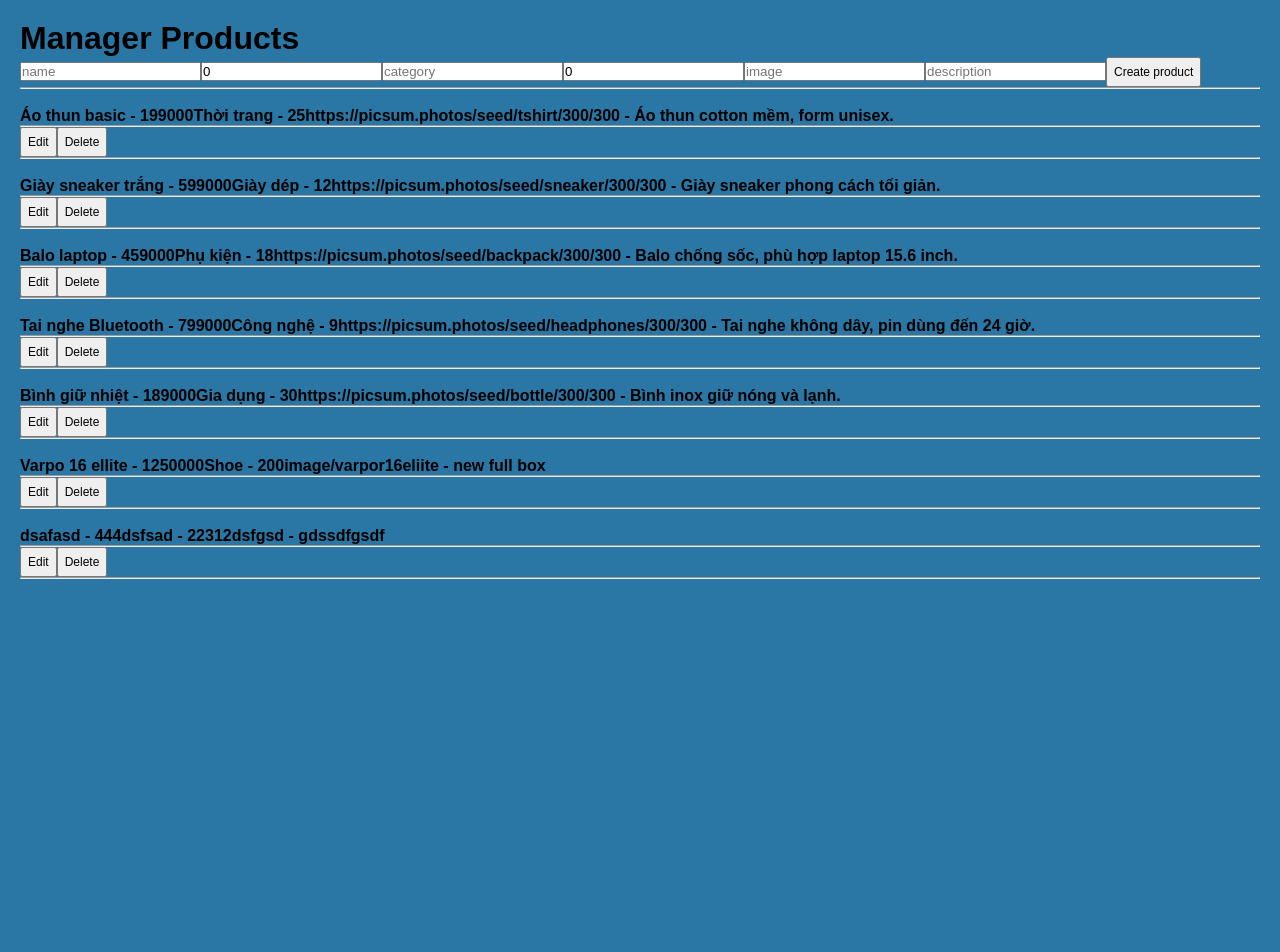
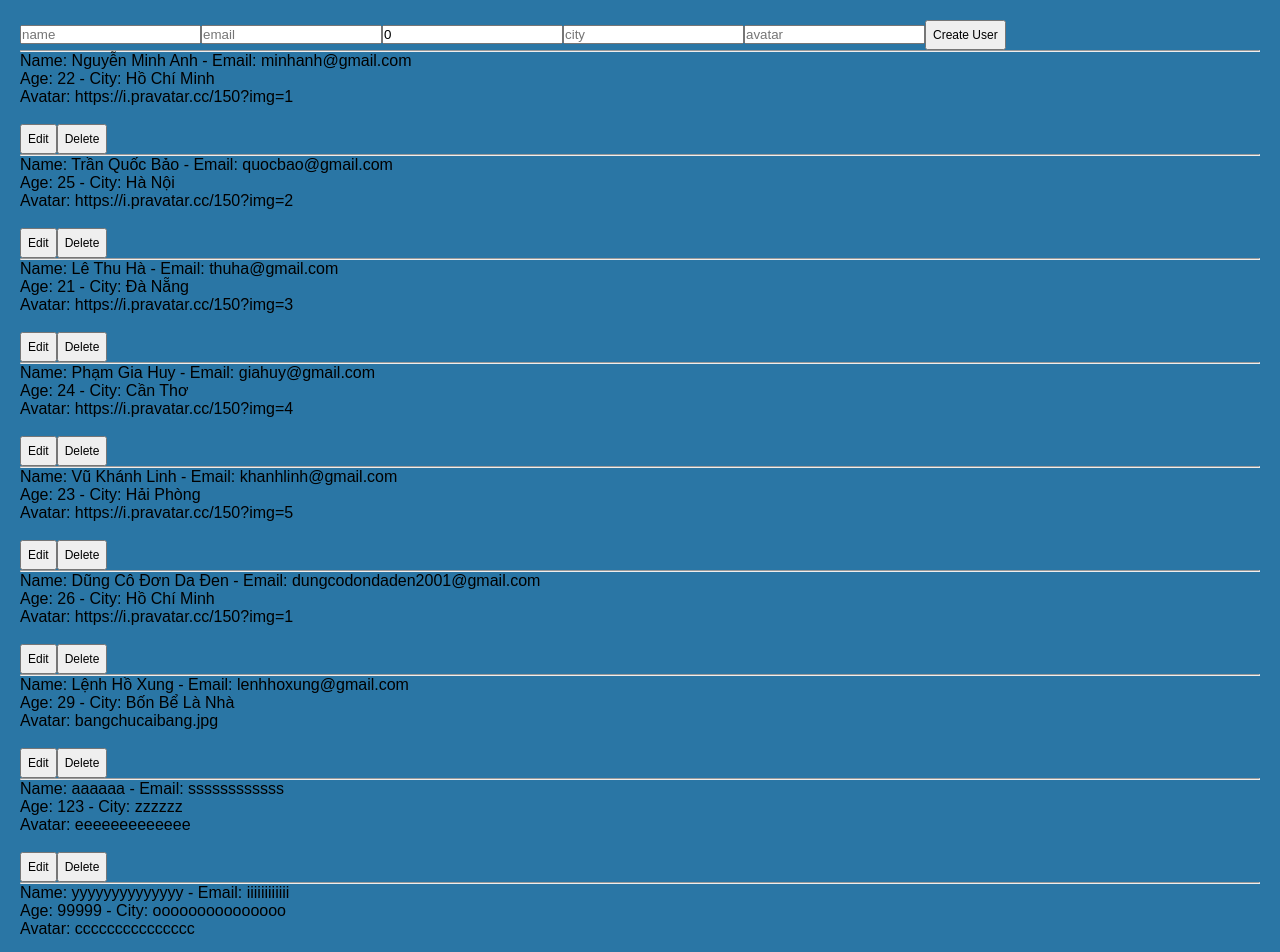
Before and after one commit to TruongTuanDung2001/React-learning, a React (Vite) app: page / in a window 1280 px wide. Shown: the top 952 px of the page. Before the commit the page ends 800 px from the top, so only its background shows below. Built offline with nearby package versions, Linux system fonts and the light colour scheme; data requests are answered from the project's data file.

Commit message:
Redo or Re-fetch api users

```diff
--- a/db.json
+++ b/db.json
@@ -49,12 +49,28 @@
       "avatar": "https://i.pravatar.cc/150?img=1"
     },
     {
-      "id": "T4y9YpWuClw",
       "name": "Lệnh Hồ Xung",
-      "email": "xungbangchu@gmail.com",
-      "age": 25,
-      "city": "Hồ Chí Minh",
-      "avatar": "https://i.pravatar.cc/150?img=1"
+      "email": "lenhhoxung@gmail.com",
+      "age": 29,
+      "city": "Bốn Bể Là Nhà",
+      "avatar": "bangchucaibang.jpg",
+      "id": "ZKHQnrJcJ1A"
+    },
+    {
+      "name": "aaaaaa",
+      "email": "ssssssssssss",
+      "age": 123,
+      "city": "zzzzzz",
+      "avatar": "eeeeeeeeeeeee",
+      "id": "7OZv5MotYW0"
+    },
+    {
+      "name": "yyyyyyyyyyyyyy",
+      "email": "iiiiiiiiiiii",
+      "age": 99999,
+      "city": "ooooooooooooooo",
+      "avatar": "ccccccccccccccc",
+      "id": "GzEuz8bKlYM"
     }
   ],
   "products": [
--- a/src/App.jsx
+++ b/src/App.jsx
@@ -28,6 +28,7 @@ import { UseEffect, UseEffect2, UseEffect3 } from "./components/UseEffect";
 import { Accordion, AutoCounter, CharacterCounter, Clock, FAQ, Gallery, PasswordStrength, RandomQuote, Tabs } from "./components/ExpUseEffect";
 import { PatchUser, PostUser, PutUser, UsersList } from "./components/API";
 import ProductsCRUD from "./components/ProductsApi";
+import UsersCRUD from "./components/UsersApi";
 //
 function App() {
   const [count, setCount] = useState(0); //setCount để thay đổi count lưu lại sau khi chạy increase()
@@ -323,19 +324,19 @@ function ExpEffect(){
 }
 
 // Fetch API || https://jsonplaceholder.typicode.com/users
-function ApiUsers(){
-  return (
-    <div>
-      <UsersList />
+// function ApiUsers(){
+//   return (
+//     <div>
+//       <UsersList />
 
-      <PostUser />
+//       <PostUser />
 
-      <PutUser />
+//       <PutUser />
 
-      <PatchUser />
-    </div>
-  )
-}
+//       <PatchUser />
+//     </div>
+//   )
+// }
 
 // Fetch API products
 function ApiProducts(){
@@ -345,5 +346,12 @@ function ApiProducts(){
     </div>
   )
 }
+
+// Fetch API users
+function ApiUsers(){
+  return (
+    <UsersCRUD />
+  )
+}
 //
 export { App, MapProduct, ExpReact1, ExpReact2, Conditional, Effect, ExpEffect, ApiUsers, ApiProducts };
--- /dev/null
+++ b/src/components/UsersApi.jsx
@@ -0,0 +1,228 @@
+import { useState, useEffect } from "react";
+
+//
+const API_URL = "http://localhost:3001/users";
+
+//
+export default function UsersCRUD() {
+  //
+  const [users, setUsers] = useState([]);
+  //
+  const [name, setName] = useState("");
+  const [email, setEmail] = useState("");
+  const [age, setAge] = useState(0);
+  const [city, setCity] = useState("");
+  const [avatar, setAvatar] = useState("");
+
+  //
+  const [editingId, setEditingId] = useState(null);
+  const [loading, setLoading] = useState(true);
+
+  // get users api
+  async function getUsersApi() {
+    try {
+      const response = await fetch(`${API_URL}`);
+      if (!response.ok) throw new Error("Get api users fails");
+      const data = await response.json();
+      setUsers(data);
+    } catch (error) {
+      throw new Error(error);
+    } finally {
+      setLoading(false);
+    }
+  }
+
+  // fetch api local
+  useEffect(() => {
+    getUsersApi();
+  }, []);
+
+  // edit or create users
+  async function handleSubmit(e) {
+    e.preventDefault();
+    //
+    const userData = {
+      name: name, // nếu đặt là name: { name } là sai vì không phải là truyền biến name của useState bên trên mà là kiểu dữ liệu name: {name: ...}
+      email: email,
+      age: Number(age),
+      city: city,
+      avatar: avatar,
+    };
+    /*
+        name → JavaScript hiểu là name: name (shorthand).
+        name: value → bạn đang tự chỉ định giá trị.
+        name: { name } → giá trị của name là một object có key name.
+        - nếu như giống tên nhau thì sử dụng shorthand ok, nếu như khác như là fullName và biến đặt const name thì kh sử dụng được, phải sử dụng fullName: name
+        vd1: const name = "Dung";
+            const age = 22;
+
+            const user = {
+            name,
+            age,
+        };
+
+        vd2: const price = 100;
+            const product = {
+            cost: price,
+        };
+        {
+            cost: 100
+        }
+    */
+    try {
+      //
+      if (editingId) {
+        const response = await fetch(`${API_URL}/${editingId}`, {
+          method: "PUT",
+          headers: {
+            "Content-Type": "application/json",
+          },
+          body: JSON.stringify(userData),
+        });
+
+        if (!response.ok) throw new Error("Edit user fails");
+        else console.log("Edit user success");
+      } else {
+        const response = await fetch(`${API_URL}`, {
+          method: "POST",
+          headers: {
+            "Content-Type": "application/json",
+          },
+          body: JSON.stringify(userData),
+        });
+
+        if (!response.ok) throw new Error("Create user fails");
+        else console.log("Create user success");
+      }
+
+      // fetch again api and reset form
+      getUsersApi();
+      resetForm();
+    } catch (error) {
+      throw new Error(error);
+    }
+  }
+
+  // delete user
+  async function handleDelete(id) {
+    const isConfirm = confirm("Do you want delete this user ?");
+    try {
+      if (!isConfirm) return console.log("You was cancel delete");
+
+      const response = await fetch(`${API_URL}/${id}`, {
+        method: "DELETE",
+      });
+
+      if (!response.ok) throw new Error("Delete user fails");
+      else console.log("Delete user success");
+    } catch (error) {
+      throw new Error(error);
+    }
+  }
+
+  // get data in form
+  function clickEdit(users) {
+    setName(users.name);
+    setEmail(users.email);
+    setAge(users.age);
+    setCity(users.city);
+    setAvatar(users.avatar);
+    //
+    setEditingId(users.id);
+  }
+
+  // reset form
+  function resetForm() {
+    setName("");
+    setEmail("");
+    setAge(0);
+    setCity("");
+    setAvatar("");
+    //
+    setEditingId(null);
+  }
+
+  // render all user jsx
+  return (
+    <div className="inputUser">
+      {/* input user */}
+      {/* name */}
+      <input
+        type="text"
+        placeholder="name"
+        value={name}
+        onChange={(e) => setName(e.target.value)}
+        required
+      />
+      {/* email */}
+      <input
+        type="text"
+        placeholder="email"
+        value={email}
+        onChange={(e) => setEmail(e.target.value)}
+        required
+      />
+      {/* age */}
+      <input
+        type="number"
+        placeholder="age"
+        value={age}
+        onChange={(e) => setAge(e.target.value)}
+        required
+      />
+      {/* city */}
+      <input
+        type="text"
+        placeholder="city"
+        value={city}
+        onChange={(e) => setCity(e.target.value)}
+        required
+      />
+      {/* avatar */}
+      <input
+        type="text"
+        placeholder="avatar"
+        value={avatar}
+        onChange={(e) => setAvatar(e.target.value)}
+        required
+      />
+      {/* button */}
+      {!editingId ? (
+        <button type="submit" onClick={handleSubmit}>
+          Create User
+        </button>
+      ) : (
+        <div>
+          <button onClick={handleSubmit}>Edit User</button>
+          <button onClick={resetForm}>Clear Form</button>
+        </div>
+      )}
+      {/* all data users */}
+      {loading ? (
+        <p>Loading ...</p>
+      ) : (
+        <div className="listUser">
+          {users.map((user) => (
+            <div className="userItem" key={user.id}>
+              <hr />
+              <p>
+                Name: {user.name} - Email: {user.email}
+              </p>
+              <p>
+                Age: {user.age} - City: {user.city}
+              </p>
+              <p>Avatar: {user.avatar}</p>
+              <br />
+
+              {/* button */}
+              <button onClick={() => clickEdit(user)}>Edit</button>
+              <button onClick={() => handleDelete(user.id)}>Delete</button>
+            </div>
+          ))}
+        </div>
+      )}
+    </div>
+  );
+
+  //end
+}
--- a/src/main.jsx
+++ b/src/main.jsx
@@ -33,6 +33,8 @@ createRoot(document.getElementById("root")).render(
 
     {/* <ApiUsers /> */}
 
-    <ApiProducts />
+    {/* <ApiProducts /> */}
+
+    <ApiUsers />
   </StrictMode>,
 );
```
